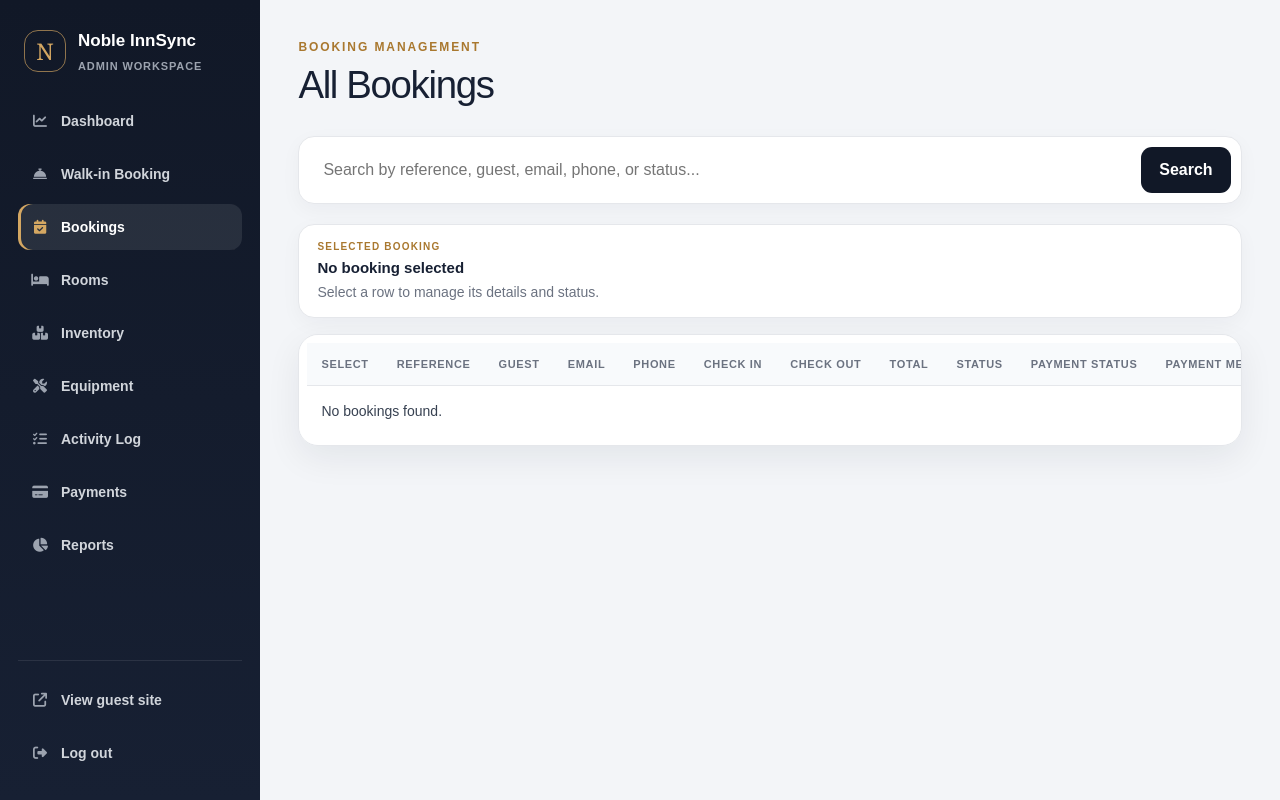
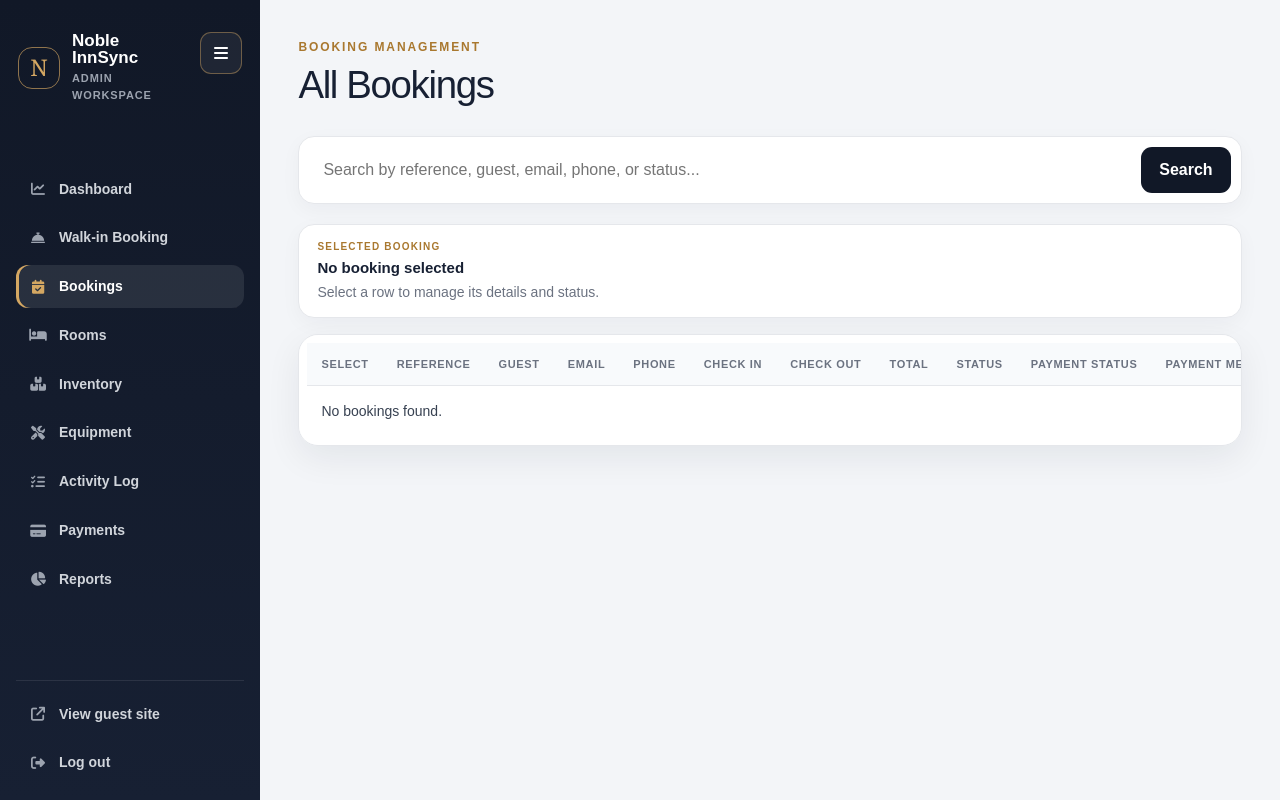
Before and after one commit to ars1224/Noble_InnSync, a Flask app: page /admin/bookings in a window 1280 px wide. Run offline with Flask 3, Linux system fonts and the light colour scheme; the visitor is signed in with stand-in values (Sample User, id 1); some libraries are stand-ins or nearby versions.

Commit message:
hamburger on dashboard

```diff
--- a/app/__init__.py
+++ b/app/__init__.py
@@ -19,6 +19,7 @@ def create_app():
     from app.models.inventory import InventoryItem
     from app.models.equipment import EquipmentIssue
     from app.models.activity_log import ActivityLog
+    from app.models.user import User
 
     from app.routes.main_routes import main
     from app.routes.room_routes import room
--- a/app/static/css/admin_dashboard.css
+++ b/app/static/css/admin_dashboard.css
@@ -11,6 +11,9 @@
 }
 
 .admin-page {
+    --admin-sidebar-width: 260px;
+    --admin-sidebar-toggle-size: 42px;
+    --admin-sidebar-header-offset: clamp(28px, 4vh, 42px);
     background: var(--admin-bg) !important;
 }
 
@@ -20,27 +23,93 @@
 
 .admin-layout {
     min-height: 100vh;
-    display: grid;
-    grid-template-columns: 260px minmax(0, 1fr);
+    min-height: 100dvh;
+    display: grid;
+    grid-template-columns: var(--admin-sidebar-width) minmax(0, 1fr);
     background: var(--admin-bg);
+    transition: grid-template-columns 0.22s ease;
+}
+
+.admin-sidebar-toggle {
+    position: fixed;
+    top: var(--admin-sidebar-header-offset);
+    left: calc(var(--admin-sidebar-width) - var(--admin-sidebar-toggle-size) - 18px);
+    z-index: 1100;
+    width: var(--admin-sidebar-toggle-size);
+    height: var(--admin-sidebar-toggle-size);
+    display: grid;
+    place-items: center;
+    border: 1px solid rgba(212, 167, 98, 0.44);
+    border-radius: 11px;
+    color: #fff;
+    background: rgba(255, 255, 255, 0.06);
+    box-shadow: none;
+    cursor: pointer;
+    transition: 0.2s ease;
+}
+
+.admin-sidebar-toggle i {
+    display: block;
+    line-height: 1;
+}
+
+.admin-sidebar-toggle:hover,
+.admin-sidebar-toggle:focus-visible {
+    color: var(--admin-gold);
+    outline: none;
+    transform: translateY(-1px);
+}
+
+.admin-page.admin-sidebar-hidden .admin-layout {
+    grid-template-columns: 0 minmax(0, 1fr);
+}
+
+.admin-page.admin-sidebar-hidden .admin-sidebar {
+    visibility: hidden;
+    opacity: 0;
+    pointer-events: none;
+    transform: translateX(-100%);
+}
+
+.admin-page.admin-sidebar-hidden .admin-sidebar-toggle {
+    left: 18px;
+    border-color: var(--admin-border);
+    color: var(--admin-navy);
+    background: #fff;
+    box-shadow: 0 10px 28px rgba(17, 24, 39, 0.13);
+}
+
+.admin-page.admin-sidebar-hidden .dashboard-page {
+    padding-top: max(72px, clamp(24px, 3vw, 46px));
 }
 
 .admin-sidebar {
     position: sticky;
     top: 0;
     height: 100vh;
-    padding: 24px 18px;
+    height: 100dvh;
+    min-height: 0;
+    padding: var(--admin-sidebar-header-offset) 16px clamp(12px, 2vh, 18px);
     display: flex;
     flex-direction: column;
     justify-content: space-between;
-    gap: 28px;
+    gap: clamp(10px, 1.8vh, 22px);
     color: #fff;
     background: linear-gradient(180deg, #111827 0%, #172033 100%);
-    overflow-y: auto;
+    overflow: hidden;
+    transition: transform 0.22s ease, opacity 0.22s ease, visibility 0.22s ease;
+}
+
+.admin-sidebar-main {
+    flex: 1 1 auto;
+    min-height: 0;
+    display: grid;
+    grid-template-rows: auto minmax(0, 1fr);
 }
 
 .admin-brand {
-    padding: 4px 6px 24px;
+    min-height: var(--admin-sidebar-toggle-size);
+    padding: 0 calc(var(--admin-sidebar-toggle-size) + 14px) 0 2px;
     display: flex;
     align-items: center;
     gap: 12px;
@@ -68,6 +137,7 @@
 
 .admin-brand strong {
     font-size: 17px;
+    line-height: 1;
 }
 
 .admin-brand small {
@@ -83,13 +153,19 @@
 .admin-sidebar-footer {
     display: flex;
     flex-direction: column;
-    gap: 7px;
+    gap: clamp(4px, 0.8vh, 7px);
+}
+
+.admin-nav {
+    min-height: 0;
+    justify-content: center;
+    padding: clamp(18px, 5vh, 52px) 0;
 }
 
 .admin-nav a,
 .admin-sidebar-footer a,
 .admin-sidebar-footer button {
-    min-height: 46px;
+    min-height: clamp(36px, 5.3vh, 46px);
     width: 100%;
     padding: 0 13px;
     display: flex;
@@ -132,7 +208,8 @@
 }
 
 .admin-sidebar-footer {
-    padding-top: 16px;
+    flex: 0 0 auto;
+    padding-top: clamp(9px, 1.5vh, 14px);
     border-top: 1px solid rgba(255, 255, 255, 0.09);
 }
 
--- a/app/templates/_layout.html
+++ b/app/templates/_layout.html
@@ -40,6 +40,9 @@
     {% endif %}
     <script src="https://cdn.jsdelivr.net/npm/bootstrap@5.3.7/dist/js/bootstrap.bundle.min.js"></script>
     <script src="{{ url_for('static', filename='js/public_nav.js') }}"></script>
+    {% if request.blueprint == 'admin' %}
+    <script src="{{ url_for('static', filename='js/admin_sidebar.js') }}"></script>
+    {% endif %}
     {% block scripts %}{% endblock %}
 </body>
 </html>
--- a/app/templates/admin/_admin_sidebar.html
+++ b/app/templates/admin/_admin_sidebar.html
@@ -1,5 +1,15 @@
-<aside class="admin-sidebar">
-    <div>
+<button class="admin-sidebar-toggle"
+        type="button"
+        aria-controls="admin-sidebar"
+        aria-expanded="true"
+        aria-label="Hide dashboard navigation"
+        title="Hide navigation"
+        data-admin-sidebar-toggle>
+    <i class="fa-solid fa-bars" aria-hidden="true"></i>
+</button>
+
+<aside class="admin-sidebar" id="admin-sidebar">
+    <div class="admin-sidebar-main">
         <a class="admin-brand" href="{{ url_for('admin.dashboard') }}">
             <span class="admin-brand-mark">N</span>
             <span>
```
Also changed, not shown: other parts of app/static/css/admin_dashboard.css (+66 -2 lines), app/static/js/admin_sidebar.js (added, +43 -0 lines).
